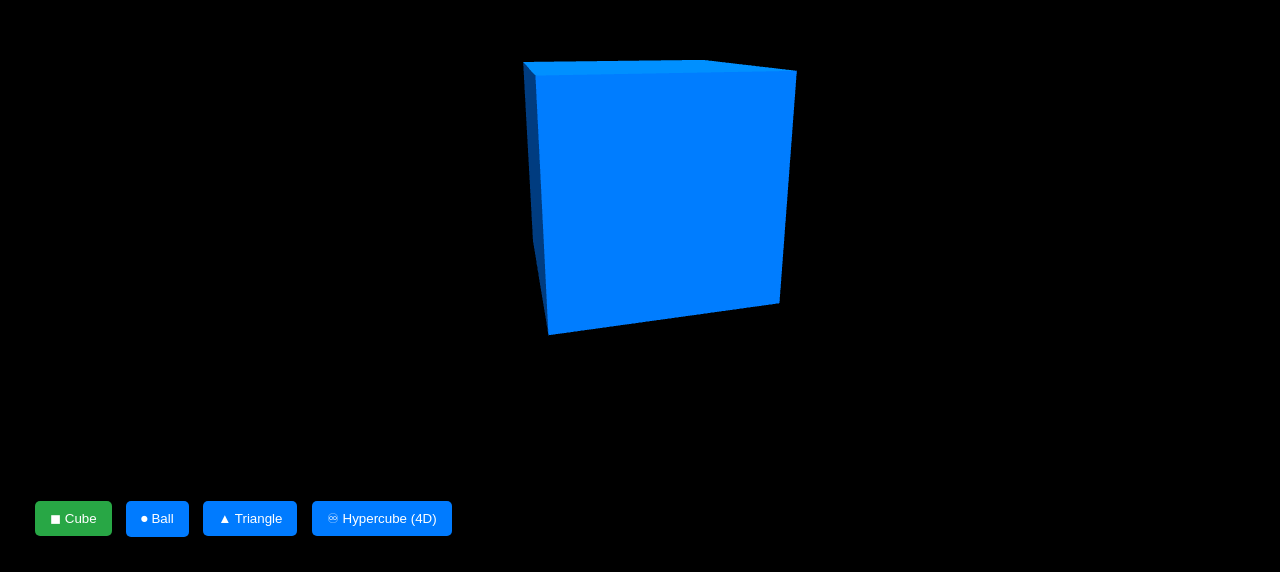
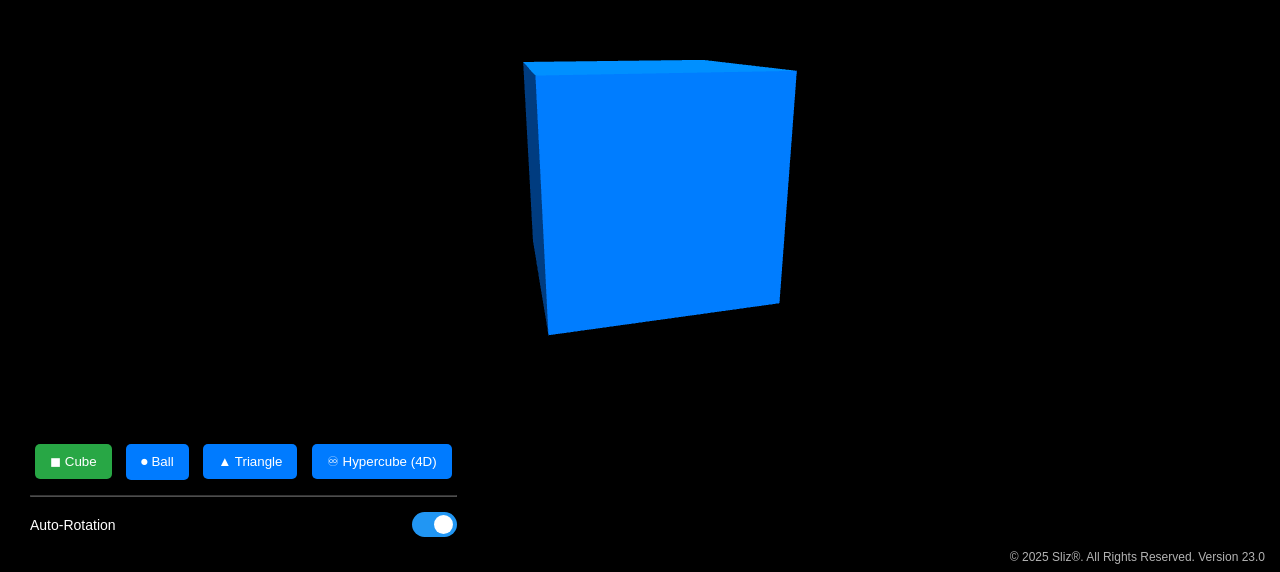
Before and after one commit to SlizR/PB3D, a plain HTML site: page index.html in a window 1280 px wide. Shown: the part 228-800 px from the top of the page. Drawn offline with nearby package versions, Linux system fonts and the light colour scheme; animation ran at ten frames a second.

Commit message:
Update index.html

```diff
--- a/index.html
+++ b/index.html
@@ -33,6 +33,84 @@
         .shape-button.active {
             background: #28a745;
         }
+
+#controls {
+    display: flex;
+    align-items: center;
+    justify-content: space-between;
+    padding: 5px 0;
+    color: white;
+    font-size: 14px;
+}
+
+.switch {
+    position: relative;
+    display: inline-block;
+    width: 45px;
+    height: 25px;
+    margin-left: 10px;
+}
+
+.switch input {
+    opacity: 0;
+    width: 0;
+    height: 0;
+}
+
+.slider {
+    position: absolute;
+    cursor: pointer;
+    top: 0;
+    left: 0;
+    right: 0;
+    bottom: 0;
+    background-color: #ccc;
+    transition: .4s;
+}
+
+.slider:before {
+    position: absolute;
+    content: "";
+    height: 19px;
+    width: 19px;
+    left: 3px;
+    bottom: 3px;
+    background-color: white;
+    transition: .4s;
+}
+
+input:checked + .slider {
+    background-color: #2196F3;
+}
+
+input:focus + .slider {
+    box-shadow: 0 0 1px #2196F3;
+}
+
+input:checked + .slider:before {
+    transform: translateX(19px);
+}
+
+.slider.round {
+    border-radius: 25px;
+}
+
+.slider.round:before {
+    border-radius: 50%;
+}
+
+#main-footer {
+    position: fixed;
+    bottom: 0;
+    right: 0;
+    padding: 8px 15px;
+    background: rgba(0, 0, 0, 0.5);
+    color: rgba(255, 255, 255, 0.7);
+    font-family: Arial, sans-serif;
+    font-size: 12px;
+    border-top-left-radius: 8px;
+    z-index: 10;
+}
     </style>
 </head>
 <body>
@@ -41,13 +119,30 @@
         <button class="shape-button" data-shape="sphere">⏺︎ Ball</button>
         <button class="shape-button" data-shape="tetrahedron">▲ Triangle</button>
         <button class="shape-button" data-shape="tesseract">♾︎ Hypercube (4D)</button>
+
+        <hr style="margin: 10px 0; border-color: rgba(255, 255, 255, 0.3);">
+
+    <div id="controls">
+        <label class="switch-label" for="rotation-toggle">
+            Auto-Rotation
+        </label>
+        <label class="switch">
+            <input type="checkbox" id="rotation-toggle" checked>
+            <span class="slider round"></span>
+        </label>
     </div>
+</div>
+
+    <footer id="main-footer">
+    © 2025 Sliz®. All Rights Reserved. Version 23.0
+    </footer>
 
     <script src="https://cdnjs.cloudflare.com/ajax/libs/three.js/r128/three.min.js"></script>
     <script src="https://cdn.jsdelivr.net/npm/three@0.128.0/examples/js/controls/OrbitControls.js"></script>
 
     <script>
         let scene, camera, renderer, controls, currentShape, light;
+        let isRotating = true;
         let tesseractData = {
             rotationTime: 0,
             vertices4D: [],
@@ -272,7 +367,7 @@
 
     controls.update();
 
-            if (currentShape) {
+    if (isRotating && currentShape) {
         if (currentShape.userData.isTesseract) {
             updateTesseract(deltaTime);
             currentShape.rotation.x += 0.005;
@@ -283,17 +378,22 @@
         }
     }
 
-
     renderer.render(scene, camera);
 }
 
 document.addEventListener('DOMContentLoaded', () => {
     const menu = document.getElementById('menu');
+
     menu.addEventListener('click', (event) => {
         if (event.target.classList.contains('shape-button')) {
             const shapeType = event.target.dataset.shape;
             changeShape(shapeType);
         }
+    });
+
+    const rotationToggle = document.getElementById('rotation-toggle');
+    rotationToggle.addEventListener('change', (event) => {
+        isRotating = event.target.checked;
     });
 
     init();
```
Lines whose indentation alone changed are shown as unchanged.
